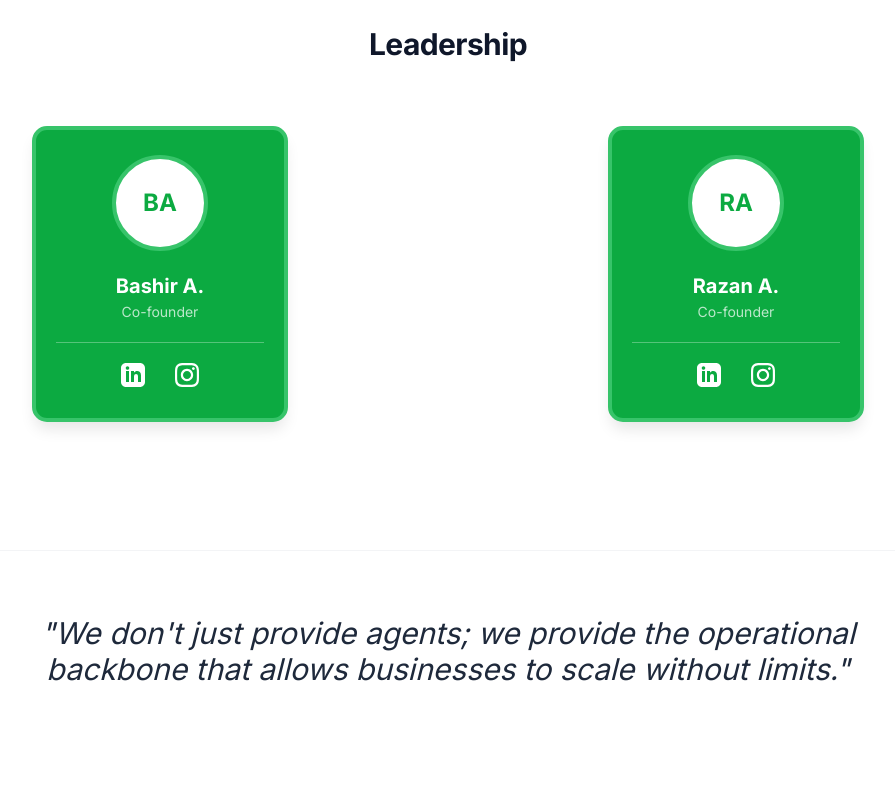
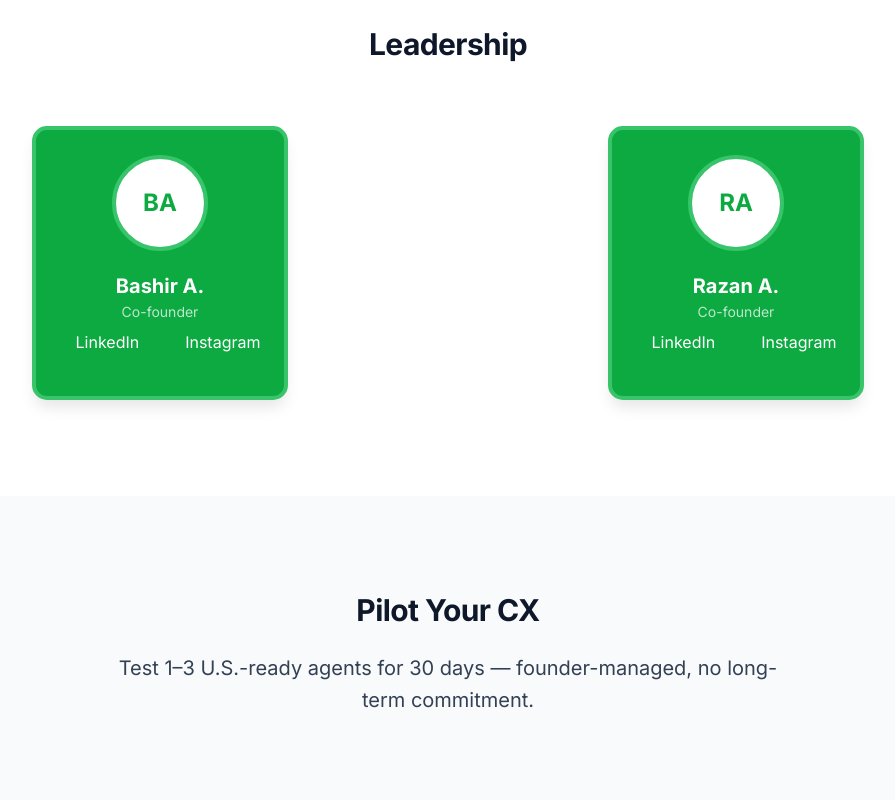
Before and after one commit to 249bisho/GPOv1, a Next.js app: page /about in a window 1280 px wide. Shown: the part 660-1460 px from the top of the page, without its empty margins (192-1087 px from the left). Built offline with nearby package versions, Linux system fonts and the light colour scheme.

Commit message:
Update about.js

```diff
--- a/pages/about.js
+++ b/pages/about.js
@@ -8,22 +8,28 @@ export default function About() {
     en: {
       identity: "Our Identity",
       hero: "BRIDGING MARKETS. SCALING TEAMS.",
-      sub: "Pingora was founded to eliminate the friction between global operational needs and specialized talent potential across international markets.",
+      sub: "Pingora provides founder-led, high-touch CX teams that scale with your business. We deliver specialized global talent on demand, so your support grows without limits.",
       leadership: "Leadership",
-      bashir: "Bashir A.",
-      razan: "Razan A.",
-      role: "Co-founder",
-      mission: "We don't just provide agents; we provide the operational backbone that allows businesses to scale without limits."
+      founders: [
+        { name: "Bashir A.", role: "Co-founder", initials: "BA", linkedin: "https://www.linkedin.com/in/basheer-abdulhalim-0246802b6", instagram: "#" },
+        { name: "Razan A.", role: "Co-founder", initials: "RA", linkedin: "#", instagram: "#" }
+      ],
+      pilotTitle: "Pilot Your CX",
+      pilotSub: "Test 1–3 U.S.-ready agents for 30 days — founder-managed, no long-term commitment.",
+      mission: "We don't just provide agents; we provide the operational backbone that lets businesses scale without limits."
     },
     ar: {
       identity: "هويتنا",
       hero: "ربط الأسواق. توسيع الفرق.",
-      sub: "تأسست بينغورا لإزالة الاحتكاك بين الاحتياجات التشغيلية العالمية وإمكانيات المواهب المتخصصة في الأسواق الدولية.",
+      sub: "توفر بينغورا فرق دعم CX تحت إدارة المؤسس، عالية الجودة وقابلة للتوسع مع عملك. نحن نوفر المواهب المتخصصة عالميًا عند الطلب.",
       leadership: "القيادة",
-      bashir: "بشير أ.",
-      razan: "رزان أ.",
-      role: "مؤسس مشارك",
-      mission: "نحن لا نوفر وكلاء فحسب؛ نحن نوفر العمود الفقري التشغيلي الذي يسمح للشركات بالتوسع دون حدود."
+      founders: [
+        { name: "بشير أ.", role: "مؤسس مشارك", initials: "BA", linkedin: "https://www.linkedin.com/in/basheer-abdulhalim-0246802b6", instagram: "#" },
+        { name: "رزان أ.", role: "مؤسس مشارك", initials: "RA", linkedin: "#", instagram: "#" }
+      ],
+      pilotTitle: "اختبر فريقك",
+      pilotSub: "اختبر 1–3 وكلاء جاهزين للسوق الأمريكي لمدة 30 يومًا — إدارة المؤسس، بدون التزام طويل الأمد.",
+      mission: "نحن لا نوفر وكلاء فقط؛ نحن نوفر العمود الفقري التشغيلي الذي يسمح للشركات بالتوسع دون حدود."
     }
   };
 
@@ -48,63 +54,42 @@ export default function About() {
         </div>
       </section>
 
-      <div className="max-w-6xl mx-auto px-6 py-24">
+      {/* Leadership Section */}
+      <section className="max-w-6xl mx-auto px-6 py-24">
         <h2 className="text-3xl font-bold text-slate-900 mb-16 text-center">{t.leadership}</h2>
-
-        {/* Founders Grid */}
-        <section className="flex flex-wrap justify-center gap-12">
-
-          {/* BASHIR A. CARD */}
-          <div className="card-client shadow-xl">
+        <div className="flex flex-wrap justify-center gap-12">
+          {t.founders.map((f, i) => (
+            <div key={i} className="card-client shadow-xl">
               <div className="user-picture">
-               <span className="text-2xl text-[#0CAA41] font-bold">BA</span>
+                <span className="text-2xl text-[#0CAA41] font-bold">{f.initials}</span>
               </div>
               <p className="name-client text-white">
-              {t.bashir}
-              <span className="text-white/80">{t.role}</span>
+                {f.name}
+                <span className="text-white/80">{f.role}</span>
               </p>
-            <div className="social-media">
-              <a href="https://www.linkedin.com/in/basheer-abdulhalim-0246802b6" target="_blank" rel="noreferrer">
-                <span className="tooltip-social">LinkedIn</span>
-                <svg xmlns="http://www.w3.org/2000/svg" viewBox="0 0 24 24"><path d="M19 0h-14c-2.761 0-5 2.239-5 5v14c0 2.761 2.239 5 5 5h14c2.762 0 5-2.239 5-5v-14c0-2.761-2.238-5-5-5zm-11 19h-3v-11h3v11zm-1.5-12.268c-.966 0-1.75-.79-1.75-1.764s.784-1.764 1.75-1.764 1.75.79 1.75 1.764-.783 1.764-1.75 1.764zm13.5 12.268h-3v-5.604c0-3.368-4-3.113-4 0v5.604h-3v-11h3v1.765c1.396-2.586 7-2.777 7 2.476v6.759z"/></svg>
-              </a>
-              <a href="#" target="_blank" rel="noreferrer">
-                <span className="tooltip-social">Instagram</span>
-                <svg xmlns="http://www.w3.org/2000/svg" viewBox="0 0 24 24"><path d="M12 2.163c3.204 0 3.584.012 4.85.07 3.252.148 4.771 1.691 4.919 4.919.058 1.265.069 1.645.069 4.849 0 3.205-.012 3.584-.069 4.849-.149 3.225-1.664 4.771-4.919 4.919-1.266.058-1.644.07-4.85.07-3.204 0-3.584-.012-4.849-.07-3.26-.149-4.771-1.699-4.919-4.92-.058-1.265-.07-1.644-.07-4.849 0-3.204.013-3.583.07-4.849.149-3.227 1.664-4.771 4.919-4.919 1.266-.057 1.645-.069 4.849-.069zm0-2.163c-3.259 0-3.667.014-4.947.072-4.358.2-6.78 2.618-6.98 6.98-.059 1.281-.073 1.689-.073 4.948 0 3.259.014 3.668.072 4.948.2 4.358 2.618 6.78 6.98 6.98 1.281.058 1.689.072 4.948.072 3.259 0 3.668-.014 4.948-.072 4.354-.2 6.782-2.618 6.979-6.98.059-1.28.073-1.689.073-4.948 0-3.259-.014-3.667-.072-4.947-.196-4.354-2.617-6.78-6.979-6.98-1.281-.059-1.69-.073-4.949-.073zm0 5.838c-3.403 0-6.162 2.759-6.162 6.162s2.759 6.163 6.162 6.163 6.162-2.759 6.162-6.163-2.759-6.162-6.162-6.162zm0 10.162c-2.209 0-4-1.79-4-4 0-2.209 1.791-4 4-4s4 1.791 4 4c0 2.21-1.791 4-4 4zm6.406-11.845c-.796 0-1.441.645-1.441 1.44s.645 1.44 1.441 1.44c.795 0 1.439-.645 1.439-1.44s-.644-1.44-1.439-1.44z"/></svg>
-              </a>
+              <div className="social-media flex justify-center gap-4 mt-2">
+                <a href={f.linkedin} target="_blank" rel="noreferrer" className="hover:text-[#0CAA41]">LinkedIn</a>
+                <a href={f.instagram} target="_blank" rel="noreferrer" className="hover:text-[#0CAA41]">Instagram</a>
               </div>
             </div>
+          ))}
+        </div>
+      </section>
 
-          {/* RAZAN A. CARD */}
-          <div className="card-client shadow-xl">
-            <div className="user-picture">
-               <span className="text-2xl text-[#0CAA41] font-bold">RA</span>
-            </div>
-            <p className="name-client text-white">
-              {t.razan}
-              <span className="text-white/80">{t.role}</span>
+      {/* Pilot Section */}
+      <section className="bg-gray-50 py-24 px-6 text-center">
+        <h2 className="text-3xl font-bold text-slate-900 mb-6">{t.pilotTitle}</h2>
+        <p className="text-xl text-slate-700 max-w-2xl mx-auto leading-relaxed">
+          {t.pilotSub}
         </p>
-            <div className="social-media">
-              <a href="#" target="_blank" rel="noreferrer">
-                <span className="tooltip-social">LinkedIn</span>
-                <svg xmlns="http://www.w3.org/2000/svg" viewBox="0 0 24 24"><path d="M19 0h-14c-2.761 0-5 2.239-5 5v14c0 2.761 2.239 5 5 5h14c2.762 0 5-2.239 5-5v-14c0-2.761-2.238-5-5-5zm-11 19h-3v-11h3v11zm-1.5-12.268c-.966 0-1.75-.79-1.75-1.764s.784-1.764 1.75-1.764 1.75.79 1.75 1.764-.783 1.764-1.75 1.764zm13.5 12.268h-3v-5.604c0-3.368-4-3.113-4 0v5.604h-3v-11h3v1.765c1.396-2.586 7-2.777 7 2.476v6.759z"/></svg>
-              </a>
-              <a href="#" target="_blank" rel="noreferrer">
-                <span className="tooltip-social">Instagram</span>
-                <svg xmlns="http://www.w3.org/2000/svg" viewBox="0 0 24 24"><path d="M12 2.163c3.204 0 3.584.012 4.85.07 3.252.148 4.771 1.691 4.919 4.919.058 1.265.069 1.645.069 4.849 0 3.205-.012 3.584-.069 4.849-.149 3.225-1.664 4.771-4.919 4.919-1.266.058-1.644.07-4.85.07-3.204 0-3.584-.012-4.849-.07-3.26-.149-4.771-1.699-4.919-4.92-.058-1.265-.07-1.644-.07-4.849 0-3.204.013-3.583.07-4.849.149-3.227 1.664-4.771 4.919-4.919 1.266-.057 1.645-.069 4.849-.069zm0-2.163c-3.259 0-3.667.014-4.947.072-4.358.2-6.78 2.618-6.98 6.98-.059 1.281-.073 1.689-.073 4.948 0 3.259.014 3.668.072 4.948.2 4.358 2.618 6.78 6.98 6.98 1.281.058 1.689.072 4.948.072 3.259 0 3.668-.014 4.948-.072 4.354-.2 6.782-2.618 6.979-6.98.059-1.28.073-1.689.073-4.948 0-3.259-.014-3.667-.072-4.947-.196-4.354-2.617-6.78-6.979-6.98-1.281-.059-1.69-.073-4.949-.073zm0 5.838c-3.403 0-6.162 2.759-6.162 6.162s2.759 6.163 6.162 6.163 6.162-2.759 6.162-6.163-2.759-6.162-6.162-6.162zm0 10.162c-2.209 0-4-1.79-4-4 0-2.209 1.791-4 4-4s4 1.791 4 4c0 2.21-1.791 4-4 4zm6.406-11.845c-.796 0-1.441.645-1.441 1.44s.645 1.44 1.441 1.44c.795 0 1.439-.645 1.439-1.44s-.644-1.44-1.439-1.44z"/></svg>
-              </a>
-            </div>
-          </div>
-
       </section>
 
       {/* Mission Statement */}
-        <div className="mt-32 py-16 border-t border-gray-100 text-center max-w-4xl mx-auto">
+      <section className="py-16 border-t border-gray-100 text-center max-w-4xl mx-auto">
         <p className="text-2xl md:text-3xl font-medium text-slate-800 italic">
           "{t.mission}"
         </p>
-        </div>
-      </div>
+      </section>
     </div>
   )
 }
```
Lines whose indentation alone changed are shown as unchanged.
